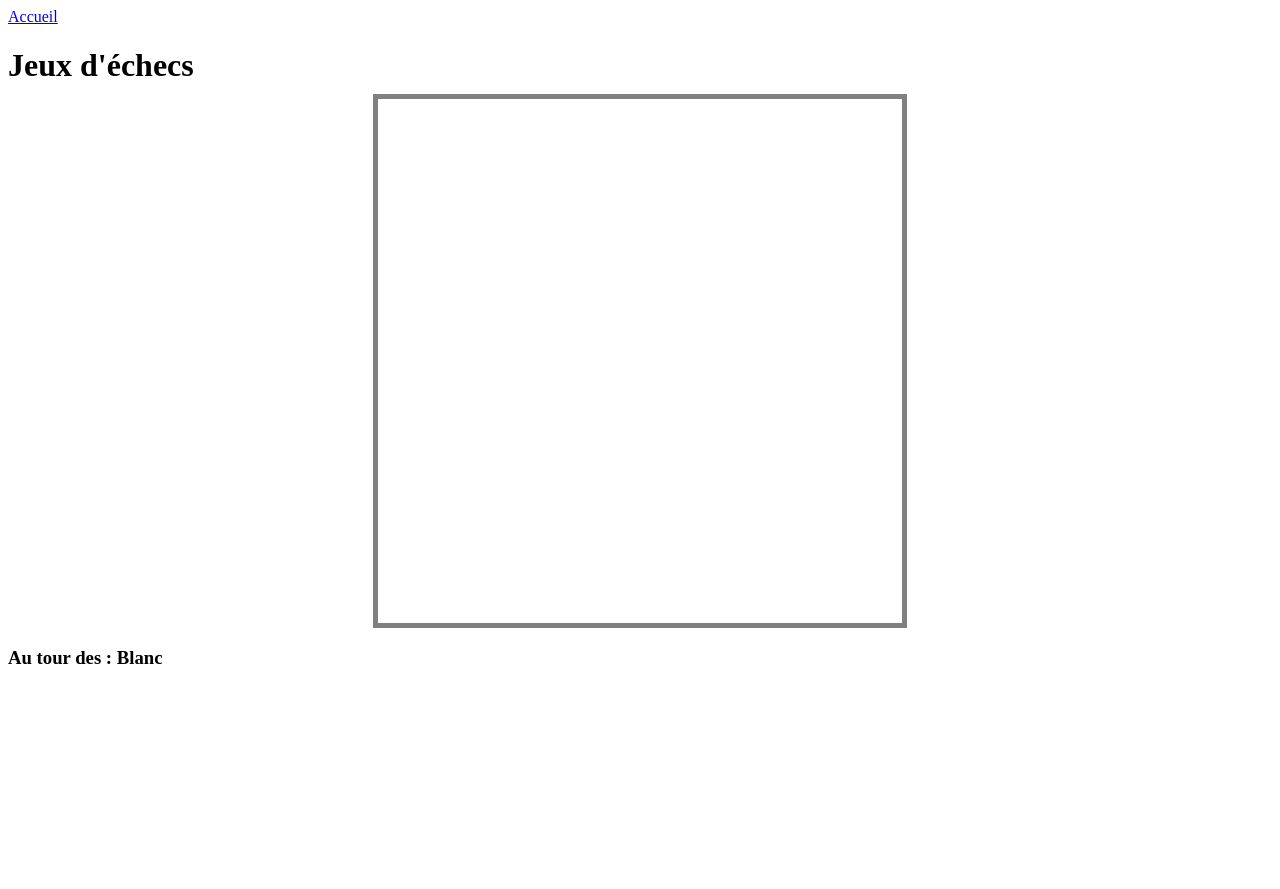
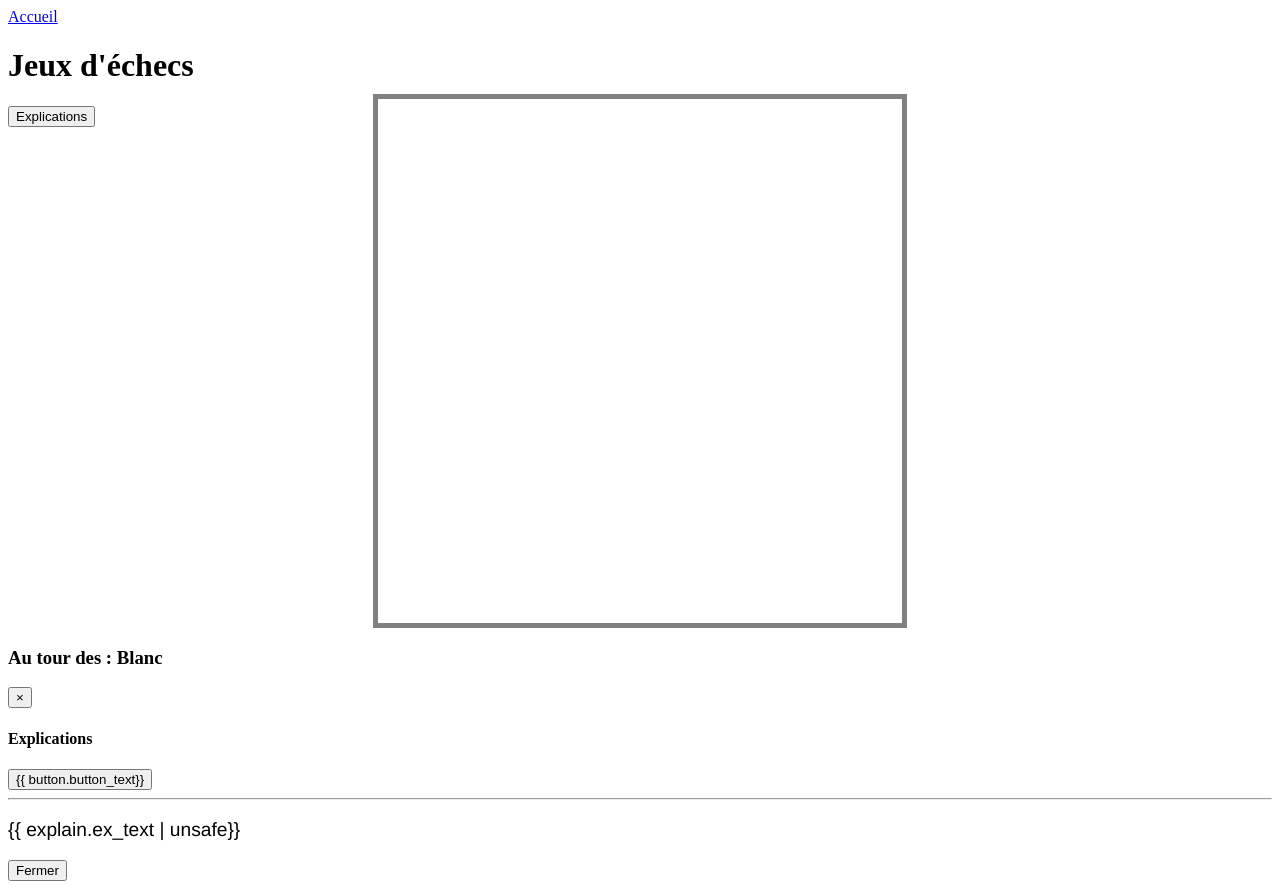
Before and after one commit to AzariasB/WebsiteArchive, a CodeIgniter app: template application/views/Scolaire/Chess.php in a window 1280 px wide. Before the commit the page ends 664 px from the top, so only its background shows below. Run offline with CodeIgniter, Linux system fonts and the light colour scheme; the template is opened without the code that fills it, so the values that code supplies are empty.

Commit message:
Fin des échecs 1.0 et ajout des explications

```diff
--- a/application/views/Scolaire/Chess.php
+++ b/application/views/Scolaire/Chess.php
@@ -2,13 +2,16 @@
 <link rel='stylesheet' href='<?php echo Globals::$css ?>chess.css'/>
 <script src='<?php echo Globals::$js ?>chess.js'></script>
 </head>
-    <body>
+<body ng-app="chess" ng-controller="Explications as xp"  >
     <header>
         <div class="col-xs-4">
-                <a href="<?php echo site_url('Accueil'); ?>" class="btn btn-default"><span class="glyphicon glyphicon-chevron-left" ></span> Accueil </a>
+            <a href="<?php echo site_url('Accueil'); ?>" class="btn btn-lg btn-default"><span class="glyphicon glyphicon-chevron-left" ></span> Accueil </a>
         </div>
         <div class="col-xs-4 text-center">
             <h1>Jeux d'échecs</h1>
+        </div>
+        <div class="col-xs-4 text-right" >
+            <button ng-click="" type="button" data-toggle="modal" data-target="#myModal" class="btn btn-lg btn-primary">Explications</button>
         </div>
     </header>
     <div id='board'>
@@ -16,5 +19,33 @@
     <div class="row text-center" >
         <h3>Au tour des : <strong id="currentColor" >Blanc</strong>  </h3>
     </div>
+
+    <!-- Modal -->
+    <div class="modal fade" id="myModal" tabindex="-1" role="dialog" aria-labelledby="myModalLabel" aria-hidden="true">
+        <div class="modal-dialog modal-lg">
+            <div class="modal-content">
+                <div class="modal-header">
+                    <button type="button" class="close" data-dismiss="modal" aria-label="Close"><span aria-hidden="true" ng-click="score.unpause();" >&times;</span></button>
+                    <h4 class="modal-title" id="myModalLabel">Explications</h4>
+                </div>
+                <div class="modal-body">
+                    <div class="row">
+                        <div ng-repeat="button in xp.explications" class="col-md-2">
+                            <button class="col-md-12 btn btn-primary choice" ng-class="button.button_b ? 'active':''" id="button.button_name" type="button" ng-click="xp.change_button(button.button_name);">{{ button.button_text}}</button>
+                        </div>
+                    </div>
+                    <hr/>
+                    <div class="row">
+                        <div class="col-md-12" ng-repeat="explain in xp.explications" ng-show="explain.button_b" >
+                            <pre>{{ explain.ex_text | unsafe}}</pre>
+                        </div>
+                    </div>
+                </div>
+                <div class="modal-footer">
+                    <button type="button" class="btn btn-default" data-dismiss="modal">Fermer</button>
+                </div>
+            </div>
+        </div>
+    </div>
 </body>
 </html>
--- a/assets/css/chess.css
+++ b/assets/css/chess.css
@@ -40,6 +40,15 @@
     color :black;
 }
 
+#myModal{
+    color: black;
+}
+
 .Blanc{
     color :white;
 }
+
+pre{
+    font-size: 1.2em;
+    font-family: "Helvetica",sans-serif;
+}
--- a/assets/js/chess.js
+++ b/assets/js/chess.js
@@ -1,3 +1,4 @@
+var chess = angular.module('chess', []);
 var W = "Blanc";
 var B = "Noir";
 var PIECES = ['roi', 'reine', 'tour', 'fou', 'cavalier', 'pion'];
@@ -82,9 +83,9 @@
                 $(this).empty();
                 $(this).append(ui.draggable);
                 $(this).show();
-                if(current_player === W){
+                if (current_player === W) {
                     changeCurrentColor(B);
-                }else{
+                } else {
                     changeCurrentColor(W);
                 }
             } else {
@@ -177,17 +178,24 @@
     }
 
     function movePion(father, pion) {
-        var newpos = pion.position();
+        var newPos = pion.position();
+        if (
+                (
+                        (pion.attr("data-color") === W
+                                && (newPos.top > 0 && newPos.top < 90 || (start_div >= 8 && start_div <= 15 && newPos.top > 0 && newPos.top < 150 && !collision(VERTICAL,DOWN_RIGHT,father) )))
+                        || (pion.attr("data-color") === B
+                                && (newPos.top < 0 && newPos.top > -90 || (start_div >= 48 && start_div <= 55 && newPos.top < 0 && newPos.top > -150 && !collision(VERTICAL,UP_LEFT,father) )))
+                        )
+                && (
+                        (isEmpty(father) && !moveLeft(pion) && !moveRight(pion))
+                        || (!isEmpty(father) && diagonal_move(father, pion, 1) && !same_color(father.children(), pion))
+                        )
+                ) {
+            return true;
+        } else {
+            return false;
+        }
 
-        if ((pion.attr("data-color") === W && (newpos.top < 0 || newpos.top > 90)) //Un pion blanc ne peux pas avancer de deux cases
-                || (pion.attr("data-color") === B && (newpos.top > 0 || newpos.top < -90)) // Un pion noir ne peux pas 'reculer' de deux cases (du point de vue du blanc)
-                || !isEmpty(father)
-                || diagonal_move(father, pion, 1) && same_color(father.children(), pion)
-                ) {//Ne peut pas se déplacer à gauche ou à droite, ne peut pas manger qqun en face de lui
-            return false;
-        } else {
-            return true;
-        }
     }
 
     function moveTour(father, tour) {
@@ -244,6 +252,13 @@
         }
     }
 
+/**
+ *
+ * @param {constante} v_ou_h Vertical or horizontal move
+ * @param {constante} sens LEFT_UP or DOWN_RIGHT way
+ * @param {} pere who's your father
+ * @returns {Boolean} if there's a collision in the way given
+ */
     function collision(v_ou_h, sens, pere) {
         var inc = v_ou_h;
         var new_div = $(sqlist).index(pere);
@@ -333,3 +348,52 @@
     this.p_code = code;
     this.p_name = name;
 }
+
+chess.controller('Explications', function() {
+    var that = this;
+    this.explications = new Array();
+
+    try {
+        $.getJSON("../assets/json/echecs_explications.json", function(json) {
+            var ms = json['explications'];
+            for (var i in ms) {
+                that.add_explain(ms[i],i);
+            }
+        });
+    } catch (ex) {
+        console.error(ex);
+    }
+
+    this.add_explain = function(expl_array,title){
+        var premier = false;
+        if(title === "game"){
+            premier = true;
+        }
+        this.explications.push(new button_bool(expl_array["button"],premier,title,expl_array["texte"].join("\n")));
+    };
+
+    this.change_button = function(quebouton) {
+        var exp = this.explications;
+        for(var m_ex in exp){
+            if(exp[m_ex].button_name === quebouton){
+                this.explications[m_ex].button_b = true;
+            }else{
+                this.explications[m_ex].button_b = false;
+            }
+        }
+    };
+
+});
+
+function button_bool(b_text, b_bool,b_title, text) {
+    this.button_text = b_text;
+    this.button_name = b_title;
+    this.button_b = b_bool;
+    this.ex_text = text;
+}
+
+chess.filter('unsafe', function($sce) {
+    return function(val) {
+        return $sce.trustAsHtml(val);
+    };
+});
--- a/assets/js/morse.js
+++ b/assets/js/morse.js
@@ -54,7 +54,6 @@
 
 
     this.getkey = function() {
-        console.log('Coucou');
         try {
             if (this.paused !== 1) {
                 var r_ans = this.answer;
@@ -338,7 +337,6 @@
     };
 
     this.change_button = function(quebouton) {
-        console.log('Bouton =>',quebouton);
         var exp = this.explications;
         for(var m_ex in exp){
             if(exp[m_ex].button_name === quebouton){
```
Also changed, not shown: assets/json/echecs_explications.json (added, +37 -0 lines). Lines whose indentation alone changed are shown as unchanged.
